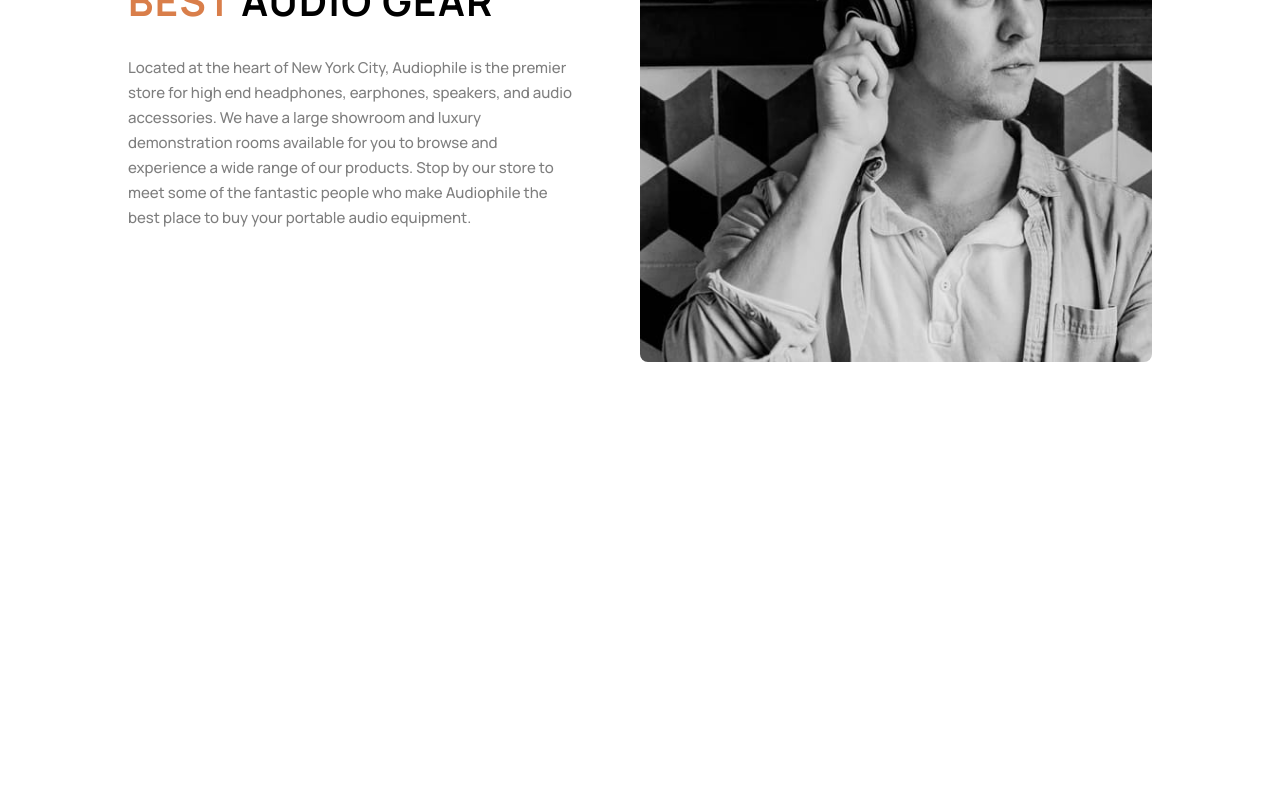
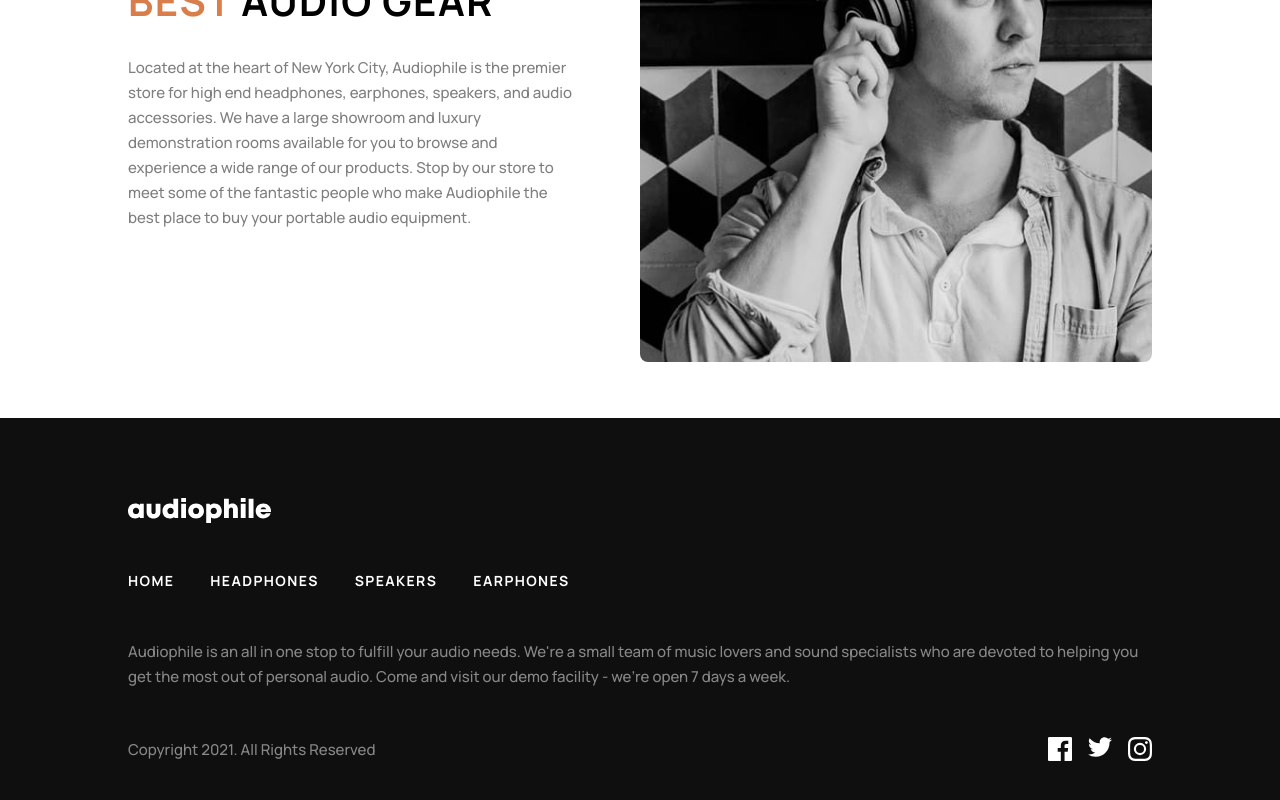
Before and after one commit to LordAldi/audiophile, a Next.js app: page / in a window 1280 px wide. Shown: the part 2406-3206 px from the top of the page. Before the commit the page ends 2768 px from the top, so only its background shows below. Built offline with nearby package versions, Linux system fonts and the light colour scheme.

Commit message:
add footer

```diff
--- /dev/null
+++ b/components/Footer/Footer.js
@@ -0,0 +1,46 @@
+import React from "react";
+import Typography from "../Typography/Typography";
+import Logo from "../../assets/shared/desktop/logo.svg";
+import FbLogo from "../../assets/shared/desktop/icon-facebook.svg";
+import TwLogo from "../../assets/shared/desktop/icon-twitter.svg";
+import IgLogo from "../../assets/shared/desktop/icon-instagram.svg";
+const Footer = () => {
+  const navItem = ["Home", "Headphones", "Speakers", "Earphones"];
+  return (
+    <footer className="w-full bg-blackish contain text-white flex flex-col pt-20 mt-14 pb-9">
+      <div className="flex flex-col items-center md:items-start">
+        <Logo />
+        <ul className="flex flex-col md:flex-row items-center text-white my-12">
+          {navItem.map((item, i) => (
+            <li
+              key={i}
+              className="mb-4 md:mb-0 md:mr-9 font-bold text-sm tracking-widest uppercase cursor-pointer hover:text-primary"
+            >
+              {item}
+            </li>
+          ))}
+        </ul>
+      </div>
+      <div className="text-center md:text-left">
+        <Typography variant="body" className="opacity-50">
+          Audiophile is an all in one stop to fulfill your audio needs. We're a
+          small team of music lovers and sound specialists who are devoted to
+          helping you get the most out of personal audio. Come and visit our
+          demo facility - we’re open 7 days a week.
+        </Typography>
+      </div>
+      <div className="text-center md:text-left flex flex-col md:flex-row items-center md:w-full md:justify-between">
+        <Typography variant="body" className="opacity-50 my-12">
+          Copyright 2021. All Rights Reserved
+        </Typography>
+        <div className="flex justify-center ">
+          <FbLogo className="cursor-pointer" />
+          <TwLogo className="mx-4 fill-current text-red-700 cursor-pointer" />
+          <IgLogo className="cursor-pointer" />
+        </div>
+      </div>
+    </footer>
+  );
+};
+
+export default Footer;
--- a/pages/_app.js
+++ b/pages/_app.js
@@ -1,3 +1,4 @@
+import Footer from "../components/Footer/Footer";
 import Navbar from "../components/Navbar/Navbar";
 import "../styles/globals.css";
 
@@ -6,6 +7,7 @@ function MyApp({ Component, pageProps }) {
     <>
       <Navbar />
       <Component {...pageProps} />
+      <Footer />
     </>
   );
 }
```
